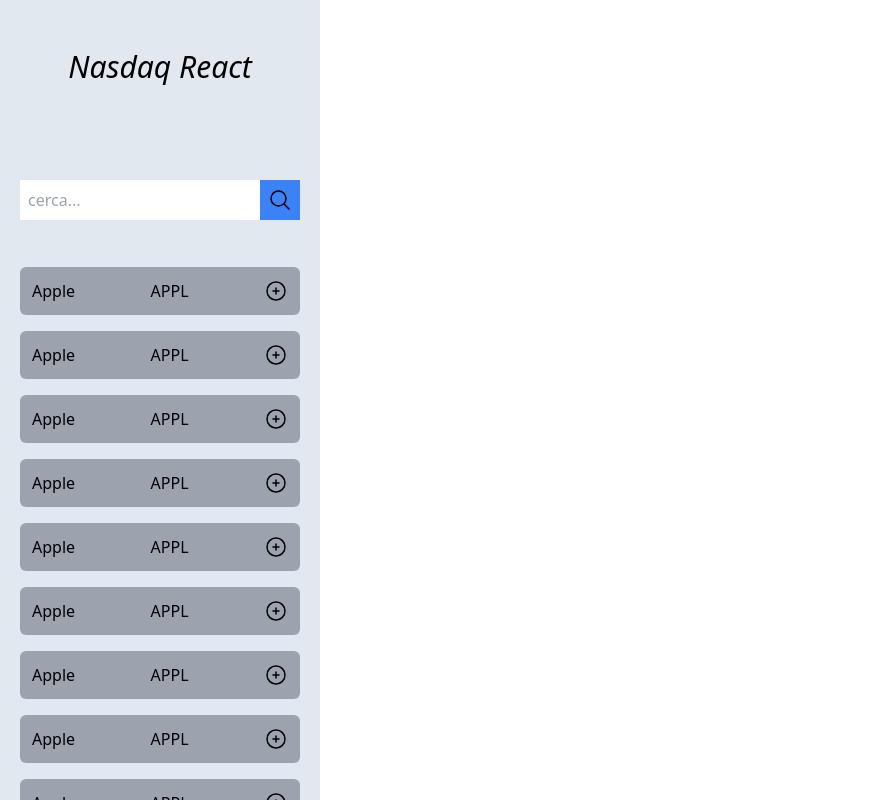
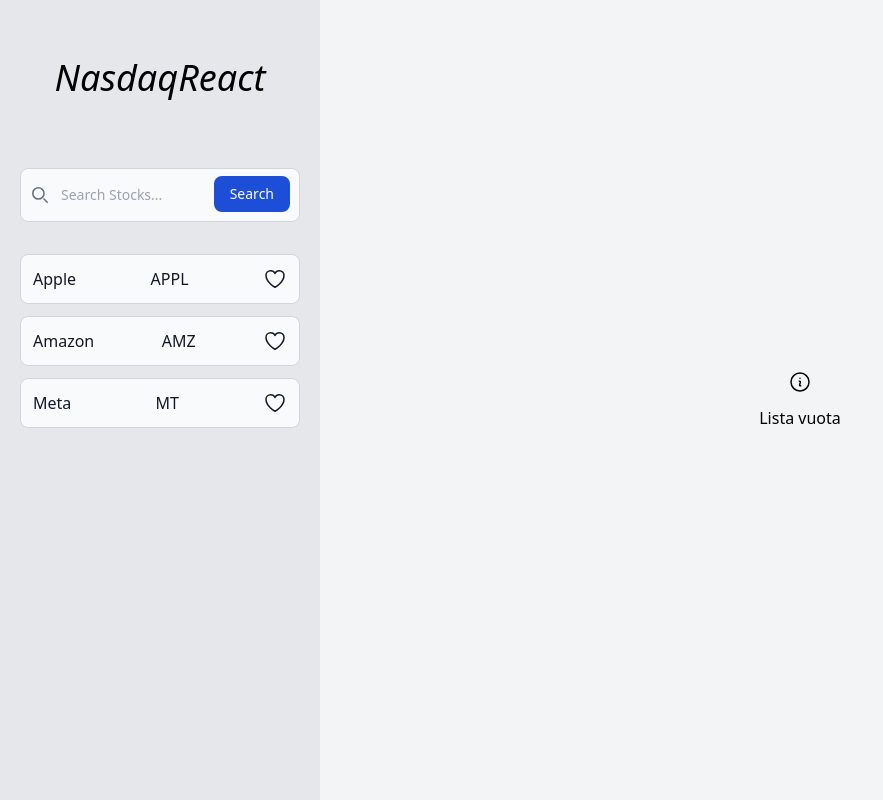
Before and after one commit to Danilo-Masi/Progetti-React, a React (Create React App) app in the folder nasdaqreact/: page / in a window 1280 px wide. Shown: the whole page, without its empty margins (0-883 px from the left). Built offline with nearby package versions, Linux system fonts and the light colour scheme.

Commit message:
Progetti React.js

```diff
--- a/nasdaqreact/public/index.html
+++ b/nasdaqreact/public/index.html
@@ -2,7 +2,7 @@
 <html lang="en">
   <head>
     <meta charset="utf-8" />
-    <meta name="viewport" content="width=device-width, initial-scale=1" />
+    <meta name="viewport" content="width=device-width, initial-scale=1.0" />
     <meta name="theme-color" content="#000000" />
     <meta
       name="description"
--- a/nasdaqreact/src/App.js
+++ b/nasdaqreact/src/App.js
@@ -1,21 +1,61 @@
-import React from 'react';
+import React, { useState } from 'react';
 //Componenti
-import Layout, { LeftCol, RigthCol } from './components/Layout';
+import Layout, { Col } from './components/Layout';
 import Logo from './components/Logo';
 import SearchBar from './components/SearchBar';
-import ListaStock from './components/ListaStock';
+import StockList from './components/StockList';
+import Stock from './components/Stock';
+import EmptyView from './components/EmptyView';
+
+const stockMock = [
+  { id: 1, nome: 'Apple', simbolo: 'APPL' },
+  { id: 2, nome: 'Amazon', simbolo: 'AMZ' },
+  { id: 3, nome: 'Meta', simbolo: 'MT' },
+];
+
+//Funzione per renderizzare i componenti Stock
+function renderStocks() {
+  return (
+    stockMock.map((s) => {
+      return (
+        <Stock
+          key={s.id}
+          nome={s.nome}
+          simbolo={s.simbolo}
+          id={s.id} />
+      )
+    })
+  );
+}
 
 export default function App() {
+
+  const [stockDetailList, setStockDetailList] = useState([]);
+
   return (
-    <Layout>
-      <LeftCol>
+    <Layout >
+      {/* Barra di navigazione */}
+      <Col width="w-screen" mdWidth="md:w-1/4" height="h-auto" color="bg-gray-200">
         <Logo />
         <SearchBar />
-        <ListaStock />
-      </LeftCol>
-      <RigthCol>
-
-      </RigthCol>
-    </Layout>
+        {stockMock.length === 0 ? (
+          <EmptyView height="h-3/4" />
+        ) : (
+          <StockList altezza="h-3/4">
+            {renderStocks()}
+          </StockList >
+        )}
+      </Col>
+      {/* Main content */}
+      <Col width="w-screen" mdWidth="md:w-3/4" height="h-auto">
+        {stockDetailList.length === 0 ? (
+          <EmptyView height="h-full" />
+        ) : (
+          <StockList altezza="h-full">
+            ciao
+          </StockList>
+        )}
+      </Col>
+    </Layout >
   )
 }
--- /dev/null
+++ b/nasdaqreact/src/components/EmptyView.jsx
@@ -0,0 +1,17 @@
+import React from 'react';
+//Componenti
+import { ColLayout } from './Layout';
+
+export default function EmptyView({height}) {
+    return (
+        <ColLayout
+            height={height}
+            gap="gap-3"
+            justify="justify-center">
+            <svg xmlns="http://www.w3.org/2000/svg" fill="none" viewBox="0 0 24 24" strokeWidth={1.5} stroke="currentColor" className="w-6 h-6">
+                <path strokeLinecap="round" strokeLinejoin="round" d="m11.25 11.25.041-.02a.75.75 0 0 1 1.063.852l-.708 2.836a.75.75 0 0 0 1.063.853l.041-.021M21 12a9 9 0 1 1-18 0 9 9 0 0 1 18 0Zm-9-3.75h.008v.008H12V8.25Z" />
+            </svg>
+            <p>Lista vuota</p>
+        </ColLayout>
+    )
+}
--- a/nasdaqreact/src/components/InputText.jsx
+++ /dev/null
@@ -1,13 +0,0 @@
-import React from 'react';
-
-export default function InputText({ value, onChange }) {
-
-    return (
-        <input
-            type='text'
-            placeholder='cerca...'
-            className='w-full p-2 ml-5'
-            value={value}
-            onChange={onChange} />
-    );
-}
--- a/nasdaqreact/src/components/Layout.jsx
+++ b/nasdaqreact/src/components/Layout.jsx
@@ -1,50 +1,26 @@
 import React from 'react';
 
-function Container({ children }) {
+export default function Layout({ children }) {
     return (
-        <div className='flex flex-row w-full h-svh'>
+        <div className='w-screen min-h-svh flex flex-col md:flex-row bg-gray-100'>
             {children}
         </div>
     );
 }
 
-export default function Layout({ children }) {
+export function Col({ children, width, mdWidth, color }) {
     return (
-        <Container>
-            {children}
-        </Container>
-    );
-}
-
-export function Col({ children, size, color, gap, margin, overflow, padding }) {
-    return (
-        <div
-            className={`${size} ${color} h-full flex flex-col ${gap ? gap : ""}
-            ${margin ? margin : ""} ${overflow ? overflow : ""} ${padding ? padding : ""}`}>
+        <div className={`${width} ${mdWidth} h-svh ${color} flex flex-col items-center justify-start p-5`}>
             {children}
         </div>
     );
 }
 
-export function LeftCol({ children }) {
+// Layout.js
+export function ColLayout({ children, height, color, justify, gap, overflow }) {
     return (
-        <Col size="w-1/4" color="bg-slate-200">
-            {children}
-        </Col>
-    );
-}
-
-export function RigthCol({ children }) {
-    return (
-        <Col size="w-3/4">
-            {children}
-        </Col>
-    );
-}
-
-export function Row({ children, height }) {
-    return (
-        <div className={`w-full ${height} flex items-center justify-center`}>
+        <div
+            className={`w-full flex flex-col items-center ${height} ${justify} ${gap} ${overflow} ${color}`}>
             {children}
         </div>
     );
--- a/nasdaqreact/src/components/ListaStock.jsx
+++ /dev/null
@@ -1,22 +0,0 @@
-import React from 'react';
-//Componenti
-import { Row, Col } from './Layout';
-import Stock from './Stock';
-
-export default function ListaStock() {
-  return (
-    <Row height="h-4/6">
-        <Col size="w-full" gap="gap-4" margin="mx-5" overflow="overflow-y-scroll" padding="pb-5">
-          <Stock nome="Apple" simbolo="APPL"/>
-          <Stock nome="Apple" simbolo="APPL"/>
-          <Stock nome="Apple" simbolo="APPL"/>
-          <Stock nome="Apple" simbolo="APPL"/>
-          <Stock nome="Apple" simbolo="APPL"/>
-          <Stock nome="Apple" simbolo="APPL"/>
-          <Stock nome="Apple" simbolo="APPL"/>
-          <Stock nome="Apple" simbolo="APPL"/>
-          <Stock nome="Apple" simbolo="APPL"/>
-        </Col>
-    </Row>
-  )
-}
--- a/nasdaqreact/src/components/Logo.jsx
+++ b/nasdaqreact/src/components/Logo.jsx
@@ -1,11 +1,13 @@
 import React from 'react';
 //Componenti
-import { Row } from './Layout';
+import { ColLayout } from './Layout';
 
 export default function Logo() {
-  return (
-    <Row height="h-1/6">
-        <h1 className='italic font-sans text-3xl'>Nasdaq React</h1>
-    </Row>
-  )
+    return (
+        <ColLayout
+            height="h-1/6"
+            justify="justify-center">
+            <h1 className='text-3xl italic md:text-4xl'>NasdaqReact</h1>
+        </ColLayout>
+    )
 }
--- a/nasdaqreact/src/components/SearchBar.jsx
+++ b/nasdaqreact/src/components/SearchBar.jsx
@@ -1,32 +1,12 @@
 import React, { useState } from 'react';
 //Componenti
-import { Row } from './Layout';
-import InputText from './InputText';
+import { ColLayout } from './Layout';
 
+//Funzione che prende il valore digitato dall'utente
 const handleSearch = (digit) => {
-  if (digit === '') {
-    alert('il campo non puo essere vuoto');
-  } else {
+    if(digit !== '') {
         alert(digit);
     }
-}
-
-function Button({ children, onClick }) {
-  return (
-    <button
-      className='bg-blue-500 w-10 p-2 mr-5'
-      onClick={onClick} >
-      {children}
-    </button>
-  );
-}
-
-function SearchIcon() {
-  return (
-    <svg xmlns="http://www.w3.org/2000/svg" fill="none" viewBox="0 0 24 24" strokeWidth={1.5} stroke="currentColor" className="w-6 h-6">
-      <path strokeLinecap="round" strokeLinejoin="round" d="m21 21-5.197-5.197m0 0A7.5 7.5 0 1 0 5.196 5.196a7.5 7.5 0 0 0 10.607 10.607Z" />
-    </svg>
-  );
 }
 
 export default function SearchBar() {
@@ -34,14 +14,37 @@
     const [digit, setDigit] = useState("");
 
     return (
-    <Row height="h-1/6">
-      <InputText
+        <ColLayout
+            height="h-1/6"
+           justify="justify-center">
+            <form className="w-full">
+                <label
+                    htmlFor="Search bar"
+                    className="mb-2 text-sm font-medium text-gray-900 sr-only dark:text-white">
+                    Search
+                </label>
+                <div className="relative">
+                    <div className="absolute inset-y-0 start-0 flex items-center ps-3 pointer-events-none">
+                        <svg className="w-4 h-4 text-gray-500 dark:text-gray-400" aria-hidden="true" xmlns="http://www.w3.org/2000/svg" fill="none" viewBox="0 0 20 20">
+                            <path stroke="currentColor" strokeLinecap="round" strokeLinejoin="round" strokeWidth="2" d="m19 19-4-4m0-7A7 7 0 1 1 1 8a7 7 0 0 1 14 0Z" />
+                        </svg>
+                    </div>
+                    <input
+                        type="search"
+                        id="default-search"
+                        className="block w-full p-4 ps-10 text-sm text-gray-900 border border-gray-300 rounded-lg bg-gray-50 focus:ring-blue-500 focus:border-blue-500 dark:bg-gray-700 dark:border-gray-600 dark:placeholder-gray-400 dark:text-white dark:focus:ring-blue-500 dark:focus:border-blue-500"
+                        placeholder="Search Stocks..."
+                        required
                         value={digit}
                         onChange={(event) => setDigit(event.target.value)} />
-      <Button
-        onClick={() => handleSearch(digit)} >
-        <SearchIcon />
-      </Button>
-    </Row>
+                    <button
+                        type="submit"
+                        className="text-white absolute end-2.5 bottom-2.5 bg-blue-700 hover:bg-blue-800 focus:ring-4 focus:outline-none focus:ring-blue-300 font-medium rounded-lg text-sm px-4 py-2 dark:bg-blue-600 dark:hover:bg-blue-700 dark:focus:ring-blue-800"
+                        onClick={() => handleSearch(digit)}>
+                        Search
+                    </button>
+                </div>
+            </form>
+        </ColLayout>
     )
 }
--- a/nasdaqreact/src/components/Stock.jsx
+++ b/nasdaqreact/src/components/Stock.jsx
@@ -1,21 +1,27 @@
 import React from 'react';
 
-function AddButton() {
+//Funzione per aggiungere una stock che si vuole tener d'occhio
+const handleSaveStock = (id) => {
+    alert(`Elemento con id: ${id} salvato nella lista`);
+}
+
+function SaveButton({ id }) {
     return (
-        <button className='w-auto h-auto'>
-            <svg xmlns="http://www.w3.org/2000/svg" fill="none" viewBox="0 0 24 24" stroke-width="1.5" stroke="currentColor" class="w-6 h-6">
-                <path stroke-linecap="round" stroke-linejoin="round" d="M12 9v6m3-3H9m12 0a9 9 0 1 1-18 0 9 9 0 0 1 18 0Z" />
+        <button onClick={() => handleSaveStock(id)}>
+            <svg xmlns="http://www.w3.org/2000/svg" fill="none" viewBox="0 0 24 24" strokeWidth={1.5} stroke="currentColor" className="w-6 h-6">
+                <path strokeLinecap="round" strokeLinejoin="round" d="M21 8.25c0-2.485-2.099-4.5-4.688-4.5-1.935 0-3.597 1.126-4.312 2.733-.715-1.607-2.377-2.733-4.313-2.733C5.1 3.75 3 5.765 3 8.25c0 7.22 9 12 9 12s9-4.78 9-12Z" />
             </svg>
+
         </button>
     );
 }
 
-export default function Stock({nome, simbolo}) {
+export default function Stock({ nome, simbolo, id }) {
     return (
-        <div className='flex flex-row justify-between w-full p-3 rounded-md bg-gray-400'>
+        <div className='w-full flex justify-between p-3 text-md text-gray-900 border border-gray-300 rounded-lg bg-gray-50'>
             <p>{nome}</p>
             <p>{simbolo}</p>
-            <AddButton />
+            <SaveButton id={id} />
         </div>
     )
 }
--- /dev/null
+++ b/nasdaqreact/src/components/StockList.jsx
@@ -0,0 +1,14 @@
+import React from 'react';
+import { ColLayout } from './Layout';
+
+export default function StockList({ children, altezza }) {
+    return (
+        <ColLayout
+            height={altezza}
+            gap="gap-3"
+            justify="justify-start"
+            overflow="overflow-auto">
+            {children}
+        </ColLayout>
+    )
+}
```
Lines whose indentation alone changed are shown as unchanged.
